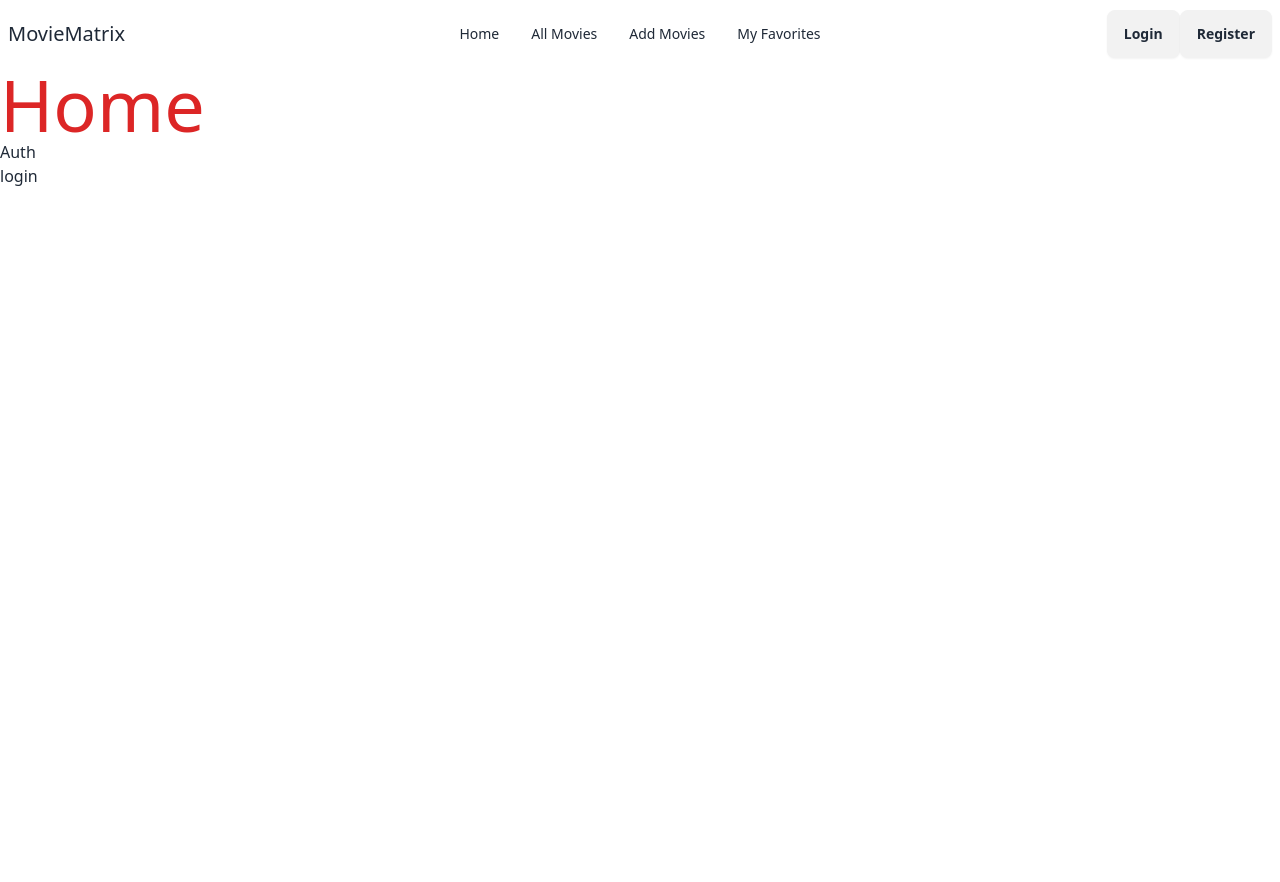
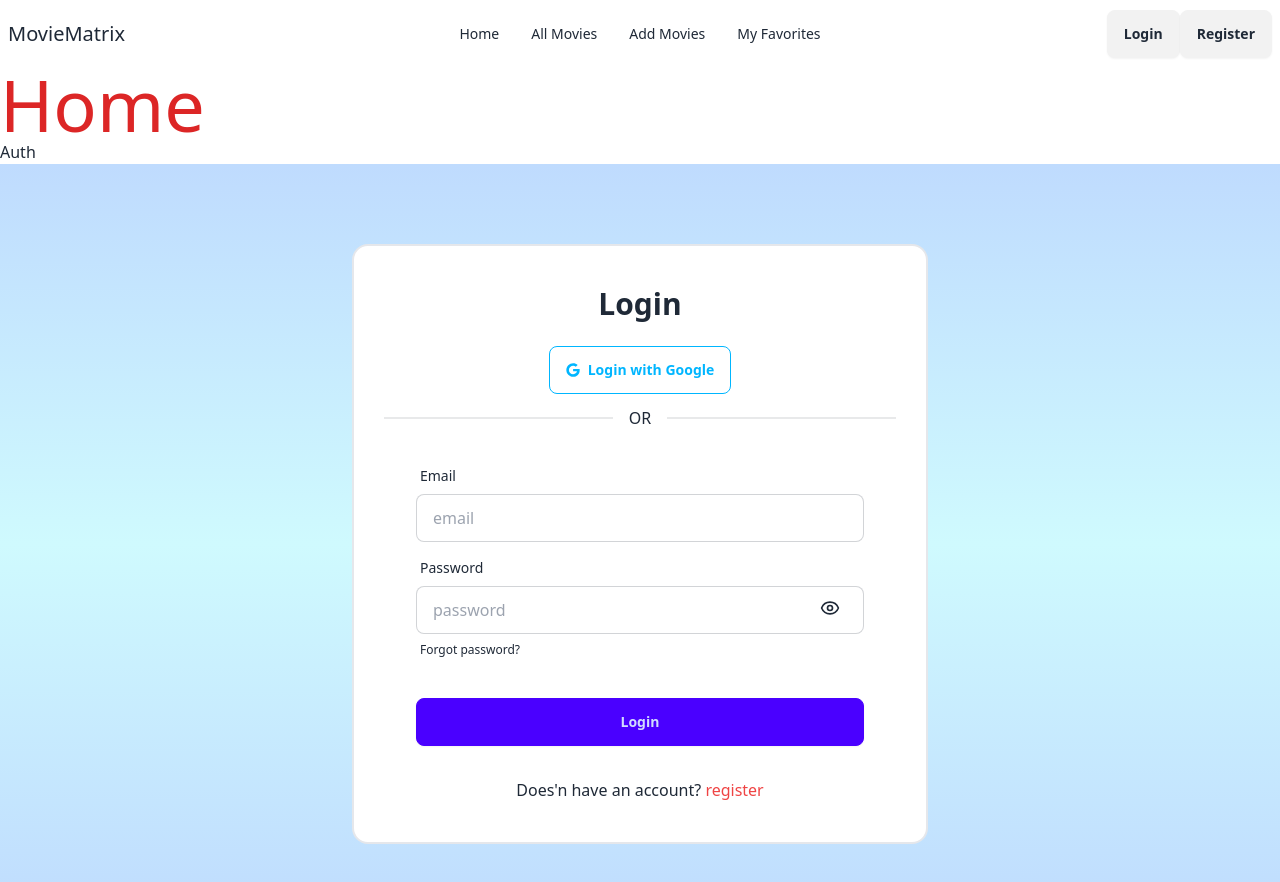
Before and after one commit to AkashPaul923/MovieMatrix-Clint, a React (Vite) app: page /auth/login in a window 1280 px wide. Shown: the top 882 px of the page. Before the commit the page ends 800 px from the top, so only its background shows below. Built offline with nearby package versions, Linux system fonts and the light colour scheme.

Commit message:
register and login page add

```diff
--- a/package.json
+++ b/package.json
@@ -14,6 +14,7 @@
     "match-sorter": "^8.0.0",
     "react": "^18.3.1",
     "react-dom": "^18.3.1",
+    "react-icons": "^5.4.0",
     "react-router-dom": "^7.0.2",
     "sort-by": "^1.2.0"
   },
--- a/src/Components/Login.jsx
+++ b/src/Components/Login.jsx
@@ -1,11 +1,97 @@
+import { useContext, useRef, useState } from "react";
+import { Link, useLocation, useNavigate } from "react-router-dom";
+import { FaGoogle } from "react-icons/fa";
+// import { toast } from "react-toastify";
+import { LuEyeOff, LuEye } from "react-icons/lu";
+
+const Login = () => {
+  const [seePass, setSeePass] = useState(true);
+  const emailRef = useRef();
+  const handleSubmit = (e) => {
+    e.preventDefault();
+    const email = e.target.email.value;
+    const password = e.target.password.value;
+    console.log(email, password);
+
+  };
 
 
-const Login = () => {
-    return (
-        <div>
-            login
+  return (
+    <div className="bg-gradient-to-b from-blue-200 via-cyan-100 to-blue-200 py-20">
+      <div
+        className="max-w-xl mx-auto bg-white py-10 border-2 rounded-2xl"
+        data-aos="zoom-in"
+        data-aos-duration="1000"
+      >
+        <h1 className="text-center mb-6 font-bold text-3xl">Login</h1>
+
+        <div className="card max-w-lg mx-auto  w-full shrink-0">
+          <button
+            // onClick={handleGoogle}
+            className="btn btn-outline btn-info text-center mx-auto flex"
+          >
+            <FaGoogle></FaGoogle> <span>Login with Google</span>
+          </button>
+          <div className="divider mb-0">OR</div>
+          <form onSubmit={handleSubmit} className="card-body">
+            <div className="form-control">
+              <label className="label">
+                <span className="label-text">Email</span>
+              </label>
+              <input
+                type="email"
+                placeholder="email"
+                name="email"
+                ref={emailRef}
+                className="input input-bordered"
+                required
+              />
+            </div>
+            <div className="form-control relative">
+              <label className="label">
+                <span className="label-text">Password</span>
+              </label>
+              <input
+                type={`${seePass ? "password" : "text"}`}
+                placeholder="password"
+                name="password"
+                className="input input-bordered"
+                required
+              />
+              <div className="absolute text-xl right-6 top-12">
+                {seePass ? (
+                  <p onClick={() => setSeePass(!seePass)}>
+                    <LuEye />
+                  </p>
+                ) : (
+                  <p onClick={() => setSeePass(!seePass)}>
+                    <LuEyeOff />
+                  </p>
+                )}
+              </div>
+              <label className="label">
+                <p
+                //   onClick={handleForgetPassword}
+                  className="label-text-alt link link-hover"
+                >
+                  Forgot password?
+                </p>
+              </label>
+            </div>
+            <div className="form-control mt-6">
+              <button className="btn btn-primary">Login</button>
+            </div>
+          </form>
+          <p className="text-center">
+            Does'n have an account?{" "}
+            <Link className="text-red-500" to="/auth/register">
+              register
+            </Link>
+          </p>
         </div>
-    );
+      </div>
+    </div>
+  );
 };
 
 export default Login;
--- a/src/Components/Register.jsx
+++ b/src/Components/Register.jsx
@@ -1,11 +1,111 @@
-
+import { useContext, useEffect, useState } from "react";
+import { Link, useNavigate } from "react-router-dom";
+import { FaGoogle } from "react-icons/fa";
+// import { toast } from "react-toastify";
+import { FaRegEye } from "react-icons/fa";
+import { LuEyeOff, LuEye } from "react-icons/lu";
 
 const Register = () => {
-    return (
-        <div>
-            register
+  const navigate = useNavigate()
+
+    // // Check for an uppercase letter
+    // const hasUppercase = /(?=.*[A-Z])/;
+
+    // // Check for a lowercase letter
+    // const hasLowercase = /(?=.*[a-z])/;
+    const [seePass , setSeePass] = useState( true )
+
+  const handleSubmit = ( e ) =>{
+    e.preventDefault()
+    const name = e.target.name.value
+    const photo = e.target.photo.value
+    const email = e.target.email.value
+    const password = e.target.password.value
+    console.log(name, photo, email, password);
+    // if(!hasUppercase.test(password)){
+    //   return toast.error("Must have an Uppercase letter in the password")
+    // }
+    // if(!hasLowercase.test(password)){
+    //   return toast.error("Must have a Lowercase letter in the password ")
+    // }
+    // if(password.length < 6){
+    //   return toast.error("Length must be at least 6 character ")
+    // }
+
+  }
+
+  return (
+    <div className="bg-gradient-to-b from-blue-200 via-cyan-100 to-blue-200 py-20">
+      <div className="max-w-xl mx-auto bg-white py-10 border-2 rounded-2xl" data-aos="zoom-in" data-aos-duration="1000">
+        <h1 className="text-center font-bold text-3xl mb-5">Create an Account</h1>
+
+        <div className="card max-w-lg mx-auto  w-full shrink-0">
+            <button className="btn btn-outline btn-info text-center mx-auto flex"><FaGoogle></FaGoogle> <span>Login with Google</span></button>
+            <div className="divider mb-0">OR</div>
+          <form onSubmit={handleSubmit} className="card-body pt-1">
+            <div className="form-control">
+              <label className="label">
+                <span className="label-text">Name</span>
+              </label>
+              <input
+                type="text"
+                placeholder="name"
+                name="name"
+                className="input input-bordered"
+                required
+              />
+            </div>
+            <div className="form-control">
+              <label className="label">
+                <span className="label-text">Photo URL</span>
+              </label>
+              <input
+                type="text"
+                placeholder="Photo url"
+                name="photo"
+                className="input input-bordered"
+                required
+              />
+            </div>
+            <div className="form-control">
+              <label className="label">
+                <span className="label-text">Email</span>
+              </label>
+              <input
+                type="email"
+                placeholder="email"
+                name="email"
+                className="input input-bordered"
+                required
+              />
+            </div>
+            <div className="form-control relative">
+              <label className="label">
+                <span className="label-text">Password</span>
+              </label>
+              <input
+                type={`${seePass ? "password" : "text" }`}
+                placeholder="password"
+                name="password"
+                className="input input-bordered"
+                required
+              />
+              <div className="absolute text-xl right-6 top-12">
+                {
+                  seePass ? <p onClick={() => setSeePass(!seePass)}><LuEye /></p> :
+                  <p onClick={() => setSeePass(!seePass)}><LuEyeOff /></p>
+                }
+              </div>
+            </div>
+            <div className="form-control mt-6">
+              <button className="btn btn-primary">Register</button>
+            </div>
+          </form>
+          <p className="text-center">Already have an account? <Link className="text-red-500" to="/auth/login">Login</Link></p>
         </div>
-    );
+      </div>
+    </div>
+  );
 };
 
 export default Register;
```
Also changed, not shown: 1 other file (tests, documents, lock files or other folders).
